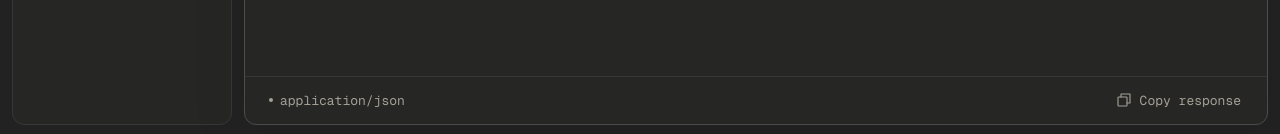
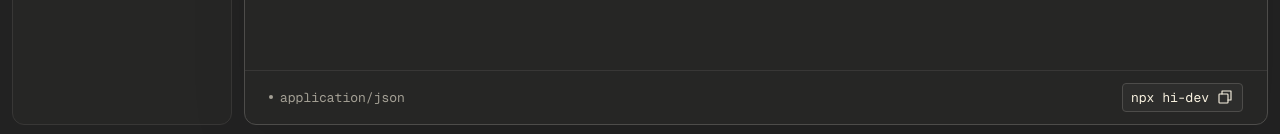
Before and after one commit to d-shaktiranjan/portfolio-next, a Next.js app: page / in a window 1280 px wide. Shown: the part 663-797 px from the top of the page. Built offline with nearby package versions, Linux system fonts and the light colour scheme.

Commit message:
feat: add copyable npx hi-dev command to footer

```diff
--- a/app/globals.css
+++ b/app/globals.css
@@ -208,6 +208,13 @@ a {
   background: currentColor;
 }
 .response-body {
+  position: relative;
+  display: flex;
+  flex-direction: column;
+  flex: 1;
+  min-height: 0;
+}
+.response-scroll {
   flex: 1;
   min-height: 0;
   overflow-y: auto;
@@ -424,14 +431,23 @@ h1 > .accent {
   display: flex;
   gap: 7px;
   align-items: center;
-  background: transparent;
-  border: 0;
-  padding: 2px;
   font-size: 13px;
-  color: var(--text-muted);
+  padding: 4px 8px;
+  border: 1px solid var(--border-strong);
+  border-radius: var(--radius-sm);
+  background: var(--surface-soft);
+  color: var(--foreground);
+  white-space: nowrap;
 }
 .copy-button:hover {
-  color: var(--foreground);
+  border-color: var(--text-muted);
+}
+.floating-copy-button {
+  position: absolute;
+  z-index: 1;
+  inset-block-start: 8px;
+  inset-inline-end: 16px;
+  font-family: var(--font-geist-mono), monospace;
 }
 .copy-icon {
   flex-shrink: 0;
--- a/components/api-console.tsx
+++ b/components/api-console.tsx
@@ -6,11 +6,13 @@ import type { ApiResponse } from "@/lib/api";
 import { JsonCode } from "@/components/json-code";
 import { RequestHeaders } from "@/components/request-headers";
 import { useRequestInspection } from "@/components/use-request-inspection";
-import { formatRequestInspection } from "@/lib/request-inspection";
 import { CopyIcon } from "@/components/copy-icon";
 
 type ResponseView = "Preview" | "JSON" | "Headers";
 const views: ResponseView[] = ["Preview", "JSON", "Headers"];
+const command = "npx hi-dev";
+const commandCopied = "Command copied to clipboard.";
+const responseCopied = "Copied to clipboard.";
 
 export function ApiConsole({
   endpoint,
@@ -52,14 +54,19 @@ export function ApiConsole({
 
   async function copyResponse() {
     try {
-      await navigator.clipboard.writeText(
-        view === "Headers" && inspection
-          ? formatRequestInspection(inspection)
-          : response,
-      );
-      setFeedback("Copied to clipboard.");
+      await navigator.clipboard.writeText(response);
+      setFeedback(responseCopied);
     } catch {
-      setFeedback("Couldn’t copy. Open the JSON view to select the response.");
+      setFeedback("Couldn’t copy. Select the text to copy it manually.");
+    }
+  }
+
+  async function copyCommand() {
+    try {
+      await navigator.clipboard.writeText(command);
+      setFeedback(commandCopied);
+    } catch {
+      setFeedback("Couldn’t copy command.");
     }
   }
 
@@ -107,6 +114,17 @@ export function ApiConsole({
       </div>
 
       <div id="response-body" className="response-body">
+        {view === "JSON" && (
+          <button
+            type="button"
+            className="copy-button floating-copy-button"
+            onClick={copyResponse}
+          >
+            Copy response
+            <CopyIcon copied={feedback === responseCopied} />
+          </button>
+        )}
+        <div className="response-scroll">
           <div hidden={view !== "Preview"}>{children}</div>
           {view === "JSON" && (
             <pre className="raw-response" tabIndex={0} aria-label="JSON response">
@@ -117,21 +135,27 @@ export function ApiConsole({
             <RequestHeaders inspection={inspection} isLoading={isLoading} />
           )}
         </div>
+      </div>
 
-      <div className="response-meta">
-        <span role="status">
+      <footer className="response-meta">
+        <span>
           <span className="meta-dot" aria-hidden="true" />
-          {feedback || "application/json"}
+          application/json
         </span>
         <button
+          type="button"
           className="copy-button"
-          onClick={copyResponse}
-          disabled={view === "Headers" && (isLoading || !inspection)}
+          onClick={copyCommand}
+          aria-label={`Copy ${command}`}
+          title={`Copy ${command}`}
         >
-          <CopyIcon copied={feedback === "Copied to clipboard."} />
-          {view === "Headers" ? "Copy headers" : "Copy response"}
+          <code>{command}</code>
+          <CopyIcon copied={feedback === commandCopied} />
         </button>
-      </div>
+      </footer>
+      <span className="sr-only" role="status">
+        {feedback}
+      </span>
     </section>
   );
 }
--- a/lib/request-inspection.ts
+++ b/lib/request-inspection.ts
@@ -24,17 +24,3 @@ export function readResponseHeaders(headers: Headers): HeaderField[] {
     return value === null ? [] : [{ name, value }];
   });
 }
-
-export function formatRequestInspection(inspection: RequestInspection) {
-  return [
-    { title: "General", fields: inspection.general },
-    { title: "Response headers", fields: inspection.responseHeaders },
-    { title: "Request headers", fields: inspection.requestHeaders },
-  ]
-    .map(({ title, fields }) =>
-      [title, ...fields.map(({ name, value }) => `${name}: ${value}`)].join(
-        "\n",
-      ),
-    )
-    .join("\n\n");
-}
```
Lines whose indentation alone changed are shown as unchanged.
